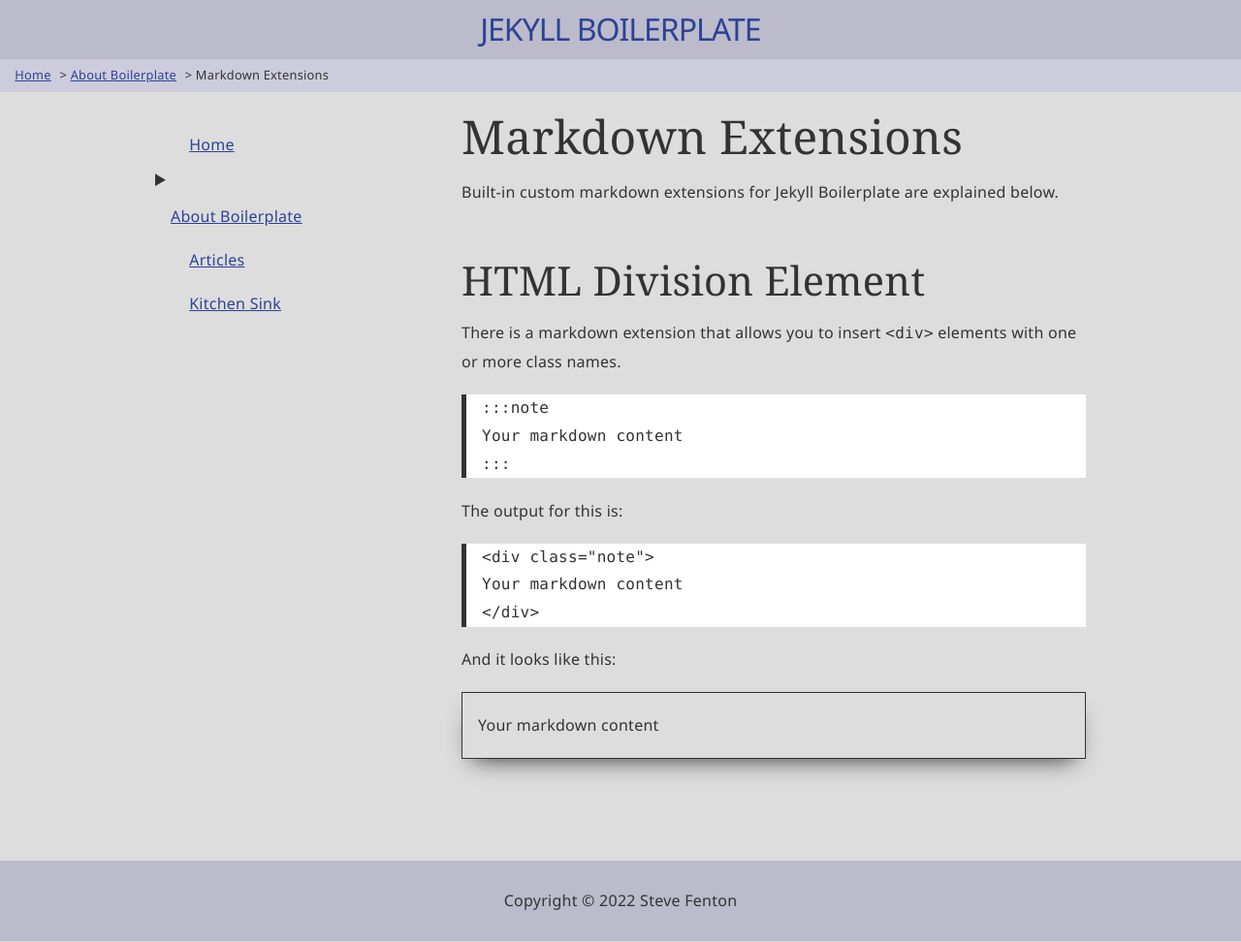
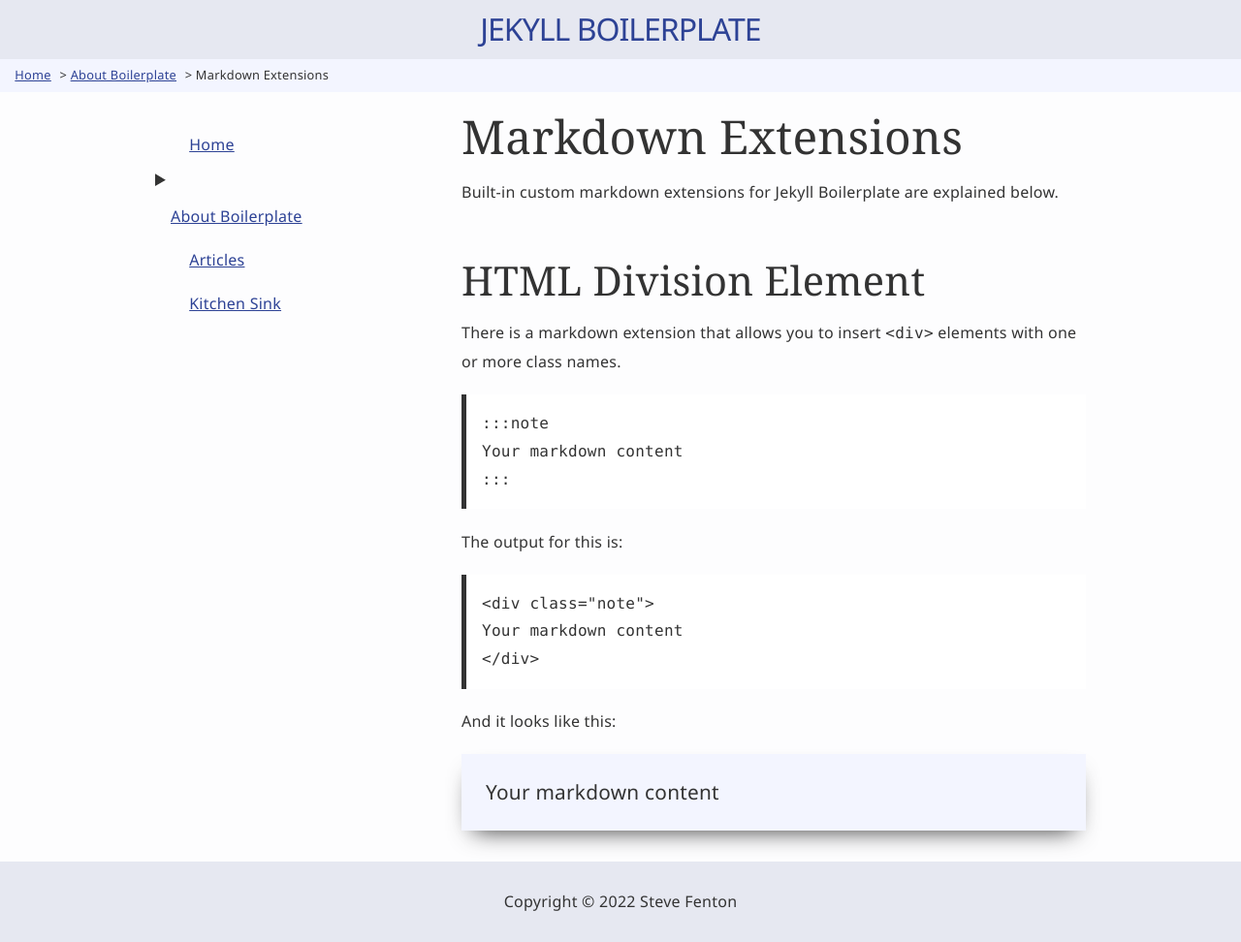
Before and after one commit to Steve-Fenton/jekyll-boilerplate, a Jekyll site: the page built from _pages/about/markdown-extensions.md, in a window 1280 px wide and 972 px high. Shown: the whole window at 97% size. Built offline with Jekyll 4.4.1, drawn with Linux system fonts in a browser that asks for light colours.

Commit message:
Adjust the light mode style

```diff
--- a/assets/css/main.css
+++ b/assets/css/main.css
@@ -1,30 +1,35 @@
+/* Recommended Tools
+    Check accessibility for colour combinations
+    https://toolness.github.io/accessible-color-matrix/
+*/
+
 :root {
     --fore: #333;
-    --aft: #DDD;
+    --aft: #FDFDFE;
 
     --fore-link: #2d4295;
-    --fore-link-alt: #2a4dd8;
-    --aft-link-alt: #C3C3C3;
+    --fore-link-alt: #4D71FF;
+    --aft-link-alt: #F3F5FF;
 
     --fore-head: #333;
-    --aft-head: #BBC;
+    --aft-head: #E6E8F1;
 
     --fore-breadcrumb: #333;
-    --aft-breadcrumb: #CCD;
+    --aft-breadcrumb: #F3F5FF;
 
     --link-head: #2d4295;
     --link-alt-head: #2a4dd8;
 
     --fore-block: #333;
-    --aft-block: #BCC;
-    --icon-block: #9BB;
+    --aft-block: #F3F5FF;
+    --icon-block: #4D71FF;
 
-    --fore-table-head: #333;
-    --aft-table-head: #CCC;
+    --fore-table-head: #FDFDFE;
+    --aft-table-head: #2F3141;
     --fore-table-row-odd: #333;
-    --aft-table-row-odd: #EEE;
+    --aft-table-row-odd: #F3F5FF;
     --fore-table-row-even: #333;
-    --aft-table-row-even: #DDD;
+    --aft-table-row-even: #FDFDFE;
 
 
     --heading-font: Georgia, 'Times New Roman', Times, serif;
@@ -135,6 +140,8 @@
     font-style: italic;
     padding: 0.1px 1.2em;
     position: relative;
+    box-shadow: var(--box-shadow);
+
 }
 
 blockquote::after {
@@ -198,7 +205,7 @@
 }
 
 hr {
-    border: 1px dashed var(--fore);
+    border: 0.5px dotted var(--fore);
     opacity: 0.5;
     width: 80%;
     margin: 0 auto;
@@ -446,16 +453,11 @@
 
 /* Code Block */
 
-.highlighter-rouge {
-    width: 100%;
-}
-
 pre.highlight {
     border-left: 5px solid var(--fore);
-    padding-left: 1rem;
+    padding: 1rem;
     font-family: var(--code-font);
     overflow: auto;
-    max-width: calc(100vw - var(--block-gap) - var(--block-gap));
     margin: 1em 0;
 }
 
@@ -466,9 +468,11 @@
 /* Custom Divisions */
 
 .note {
-    margin: 1em 0 ;
-    border: 1px solid var(--fore);
-    padding: 0 1em;
+    color: var(--fore-block);
+    background-color: var(--aft-block);
+    font-size: 1.3rem;
+    padding: 0.1px 1.2em;
+    position: relative;
     box-shadow: var(--box-shadow);
 }
 
```
Also changed, not shown: _pages/kitchen-sink.md (+1 -1 lines).
